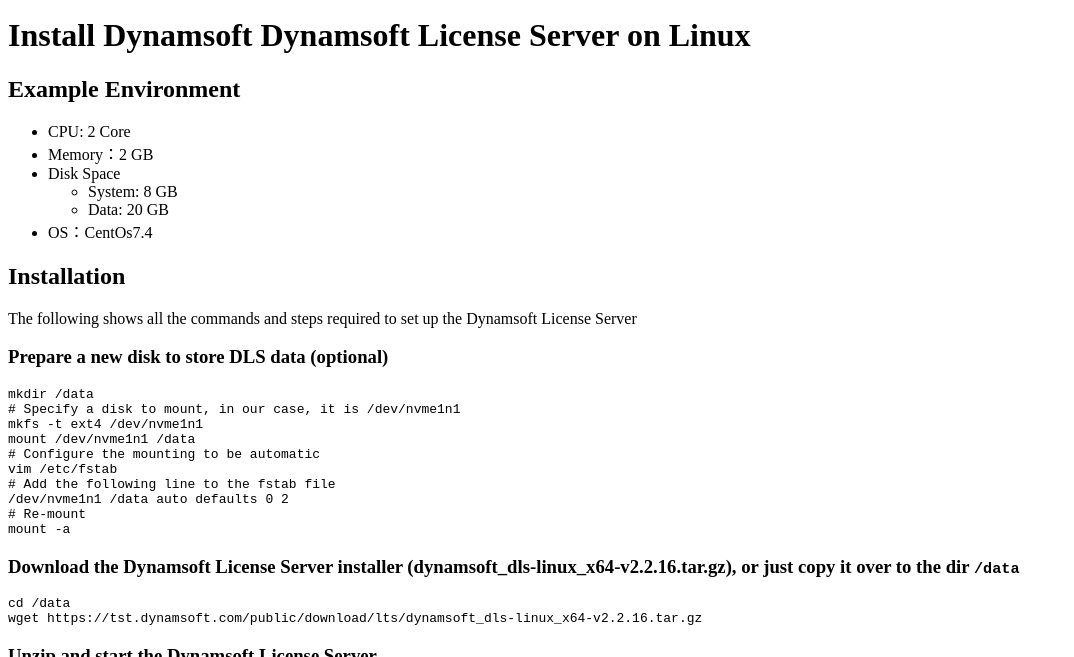
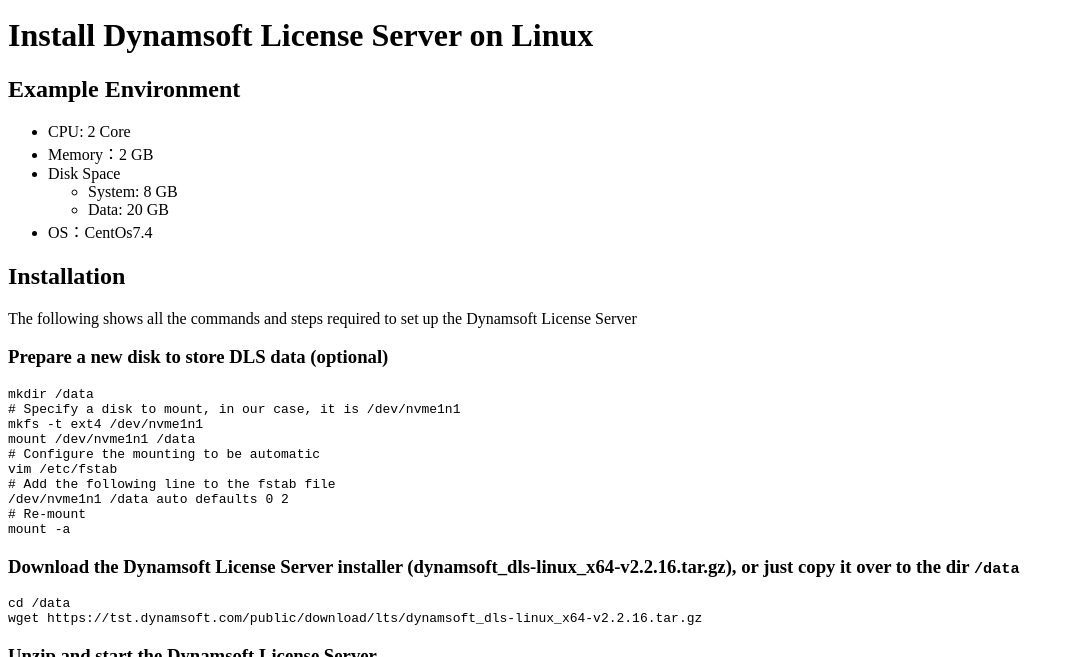
Before and after one commit to dynamsoft-docs/license-server-docs, a Jekyll site: the page built from selfhosting/DLSonLinux.md, in a window 1280 px wide and 900 px high, scrolled down 458 px, cut to the strip 243-900 px from the top of the window. Shown: the whole strip, without its empty margins (0-1074 px from the left). Built offline with Jekyll 4.4.1, drawn with Linux system fonts in a browser that asks for light colours.

Commit message:
Update DLSonLinux.md

```diff
--- a/selfhosting/DLSonLinux.md
+++ b/selfhosting/DLSonLinux.md
@@ -7,7 +7,7 @@
 needAutoGenerateSidebar: true
 ---
 
-# Install Dynamsoft Dynamsoft License Server on Linux
+# Install Dynamsoft License Server on Linux
 
 ## Example Environment
 
```
